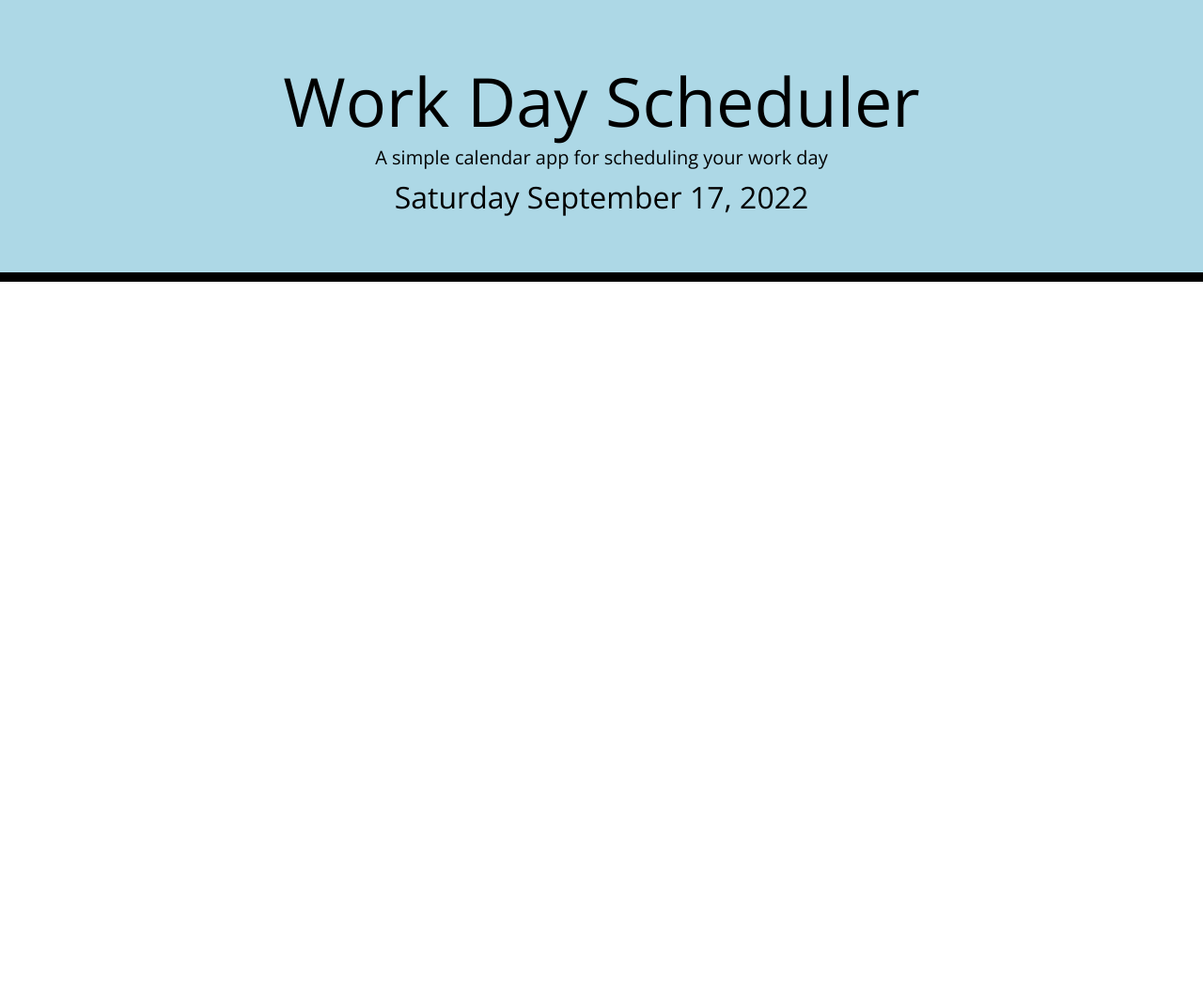
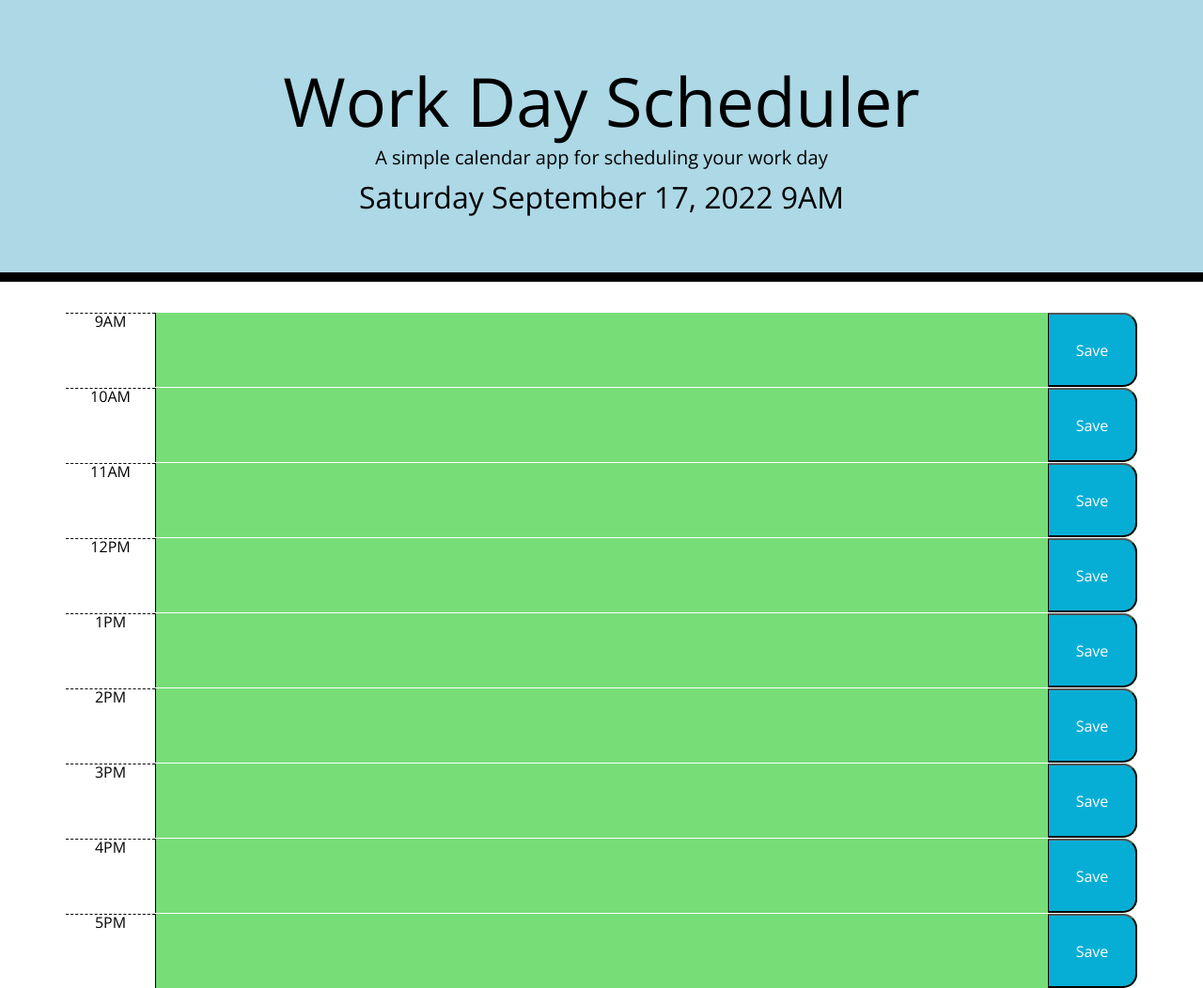
Before and after one commit to TerryH23/work-day-scheduler, a plain HTML site: page index.html in a window 1280 px wide. Shown: the whole page at 94% size. Before the commit the page ends 800 px from the top, so only its background shows below. Drawn offline with nearby package versions, Linux system fonts and the light colour scheme.

Commit message:
added timeblocks and some javascript function

```diff
--- a/assets/css/style.css
+++ b/assets/css/style.css
@@ -70,7 +70,7 @@ textarea {
   color: white;
 }
 
-.saveBtn i:hover {
+.saveBtn:hover {
   font-size: 20px;
   transition: all 0.3s ease-in-out;
 }
--- a/assets/js/script.js
+++ b/assets/js/script.js
@@ -1,6 +1,46 @@
-var jumbo = $(".jumbotron").css("background-color", "lightblue");
+$(document).ready(function(){
 
-var containerEl = $(".container");
+$(".jumbotron").css("background-color", "lightblue");
 
-var today = moment();
-$("#currentDay").text(today.format("dddd LL"));
+
+var today = moment().format("dddd LL hA")
+$("#currentDay").text(today);
+
+
+
+// need to fix the function, it is only adding the future class
+
+$(".time-block").each(function() {
+
+    var currentTime = moment().format("hA");
+    var hour = $(".hour");
+
+    if (currentTime == hour) {
+        $(this).addClass("present");
+        // $(this).removeClass("past");
+
+    } else if (currentTime < hour) {
+        $(this).removeClass("present");
+        $(this).addClass("future");
+
+    } else if (currentTime > hour) {
+        $(this).removeClass("future");
+        $(this).addClass("past");
+    }
+})
+
+
+
+// still need to add save button feature and localstorage
+
+
+// $(".saveBtn").click(function (event) {
+//     event.preventDefault;
+//     $("<textarea>").val("");
+//     localStorage.setItem("")
+// })
+
+
+
+
+});
--- a/index.html
+++ b/index.html
@@ -30,6 +30,60 @@
     </header>
     <div class="container">
       <!-- Timeblocks go here -->
+      <div id="9" class="row time-block">
+        <div class="col-1 hour">9AM</div>
+        <textarea class="col description"></textarea>
+        <button class="col-1 saveBtn">Save</button>
+      </div>
+
+      <div id="10" class="row time-block">
+        <div class="col-1 hour">10AM</div>
+        <textarea class="col description"></textarea>
+        <button class="col-1 saveBtn">Save</button>
+      </div>
+
+      <div id="11" class="row time-block">
+        <div class="col-1 hour">11AM</div>
+        <textarea class="col description"></textarea>
+        <button class="col-1 saveBtn">Save</button>
+      </div>
+
+      <div id="12" class="row time-block">
+        <div class="col-1 hour">12PM</div>
+        <textarea class="col description"></textarea>
+        <button class="col-1 saveBtn">Save</button>
+      </div>
+
+      <div id="13" class="row time-block">
+        <div class="col-1 hour">1PM</div>
+        <textarea class="col description"></textarea>
+        <button class="col-1 saveBtn">Save</button>
+      </div>
+
+      <div id="14" class="row time-block">
+        <div class="col-1 hour">2PM</div>
+        <textarea class="col description"></textarea>
+        <button class="col-1 saveBtn">Save</button>
+      </div>
+
+      <div id="15" class="row time-block">
+        <div class="col-1 hour">3PM</div>
+        <textarea class="col description"></textarea>
+        <button class="col-1 saveBtn">Save</button>
+      </div>
+
+      <div id="16" class="row time-block">
+        <div class="col-1 hour">4PM</div>
+        <textarea class="col description"></textarea>
+        <button class="col-1 saveBtn">Save</button>
+      </div>
+
+      <div id="17" class="row time-block">
+        <div class="col-1 hour">5PM</div>
+        <textarea class="col description"></textarea>
+        <button class="col-1 saveBtn">Save</button>
+      </div>
+
     </div>
 
     <script src="https://cdnjs.cloudflare.com/ajax/libs/jquery/3.2.1/jquery.min.js"></script>
```
